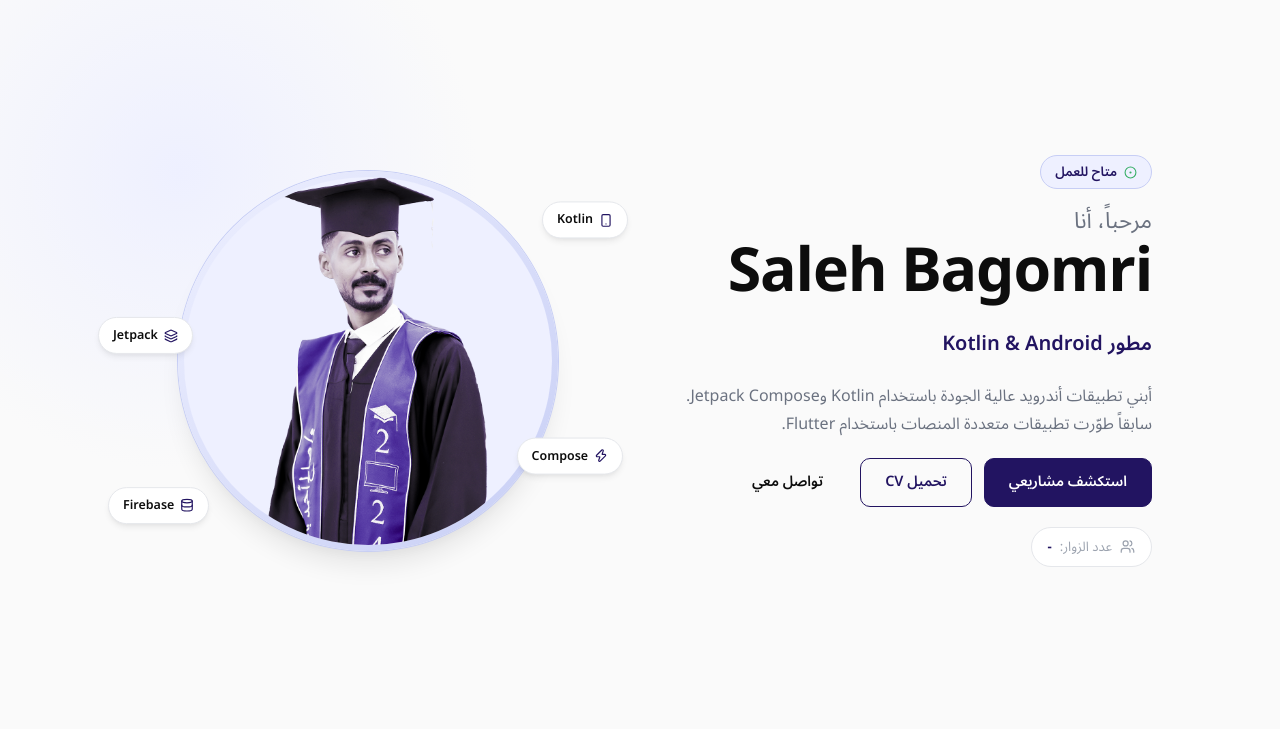
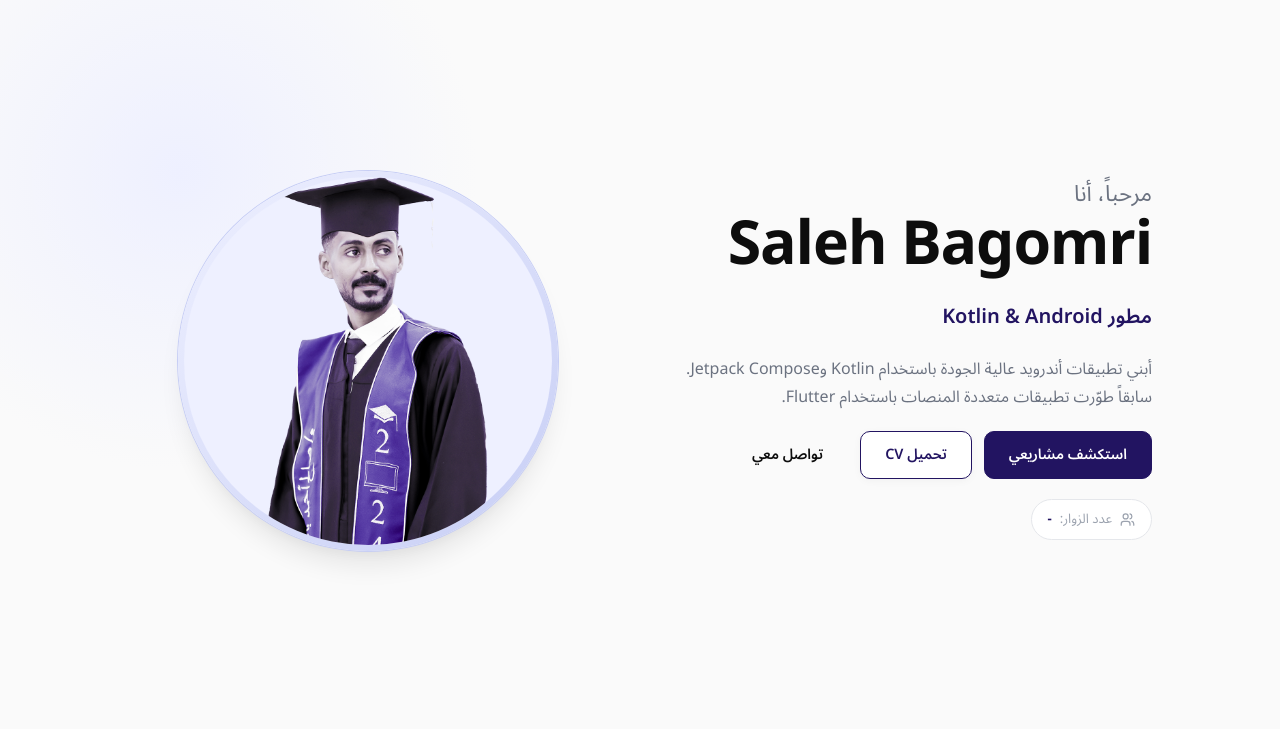
Before and after one commit to salehbagomri/bagomri_portfolio, a website: page index.html in a window 1280 px wide. Shown: the part 71-800 px from the top of the page. Drawn offline with nearby package versions, Linux system fonts and the light colour scheme; no server answers.

Commit message:
fix(ui): refine CV button hover contrast, remove available badge, and remove floating tech chips for clean executive look

```diff
--- a/css/main.css
+++ b/css/main.css
@@ -191,31 +191,44 @@ p { color: var(--text-muted); line-height: 1.8; }
   transform: translateY(-1px);
 }
 
-/* CV download button */
+/* CV download button — clean, high-contrast, professional */
 .btn-cv {
-  background: transparent;
-  color: var(--brand);
-  border-color: var(--brand);
-  position: relative;
-  overflow: hidden;
-}
-.btn-cv::before {
-  content: '';
-  position: absolute;
-  inset: 0;
-  background: linear-gradient(135deg, var(--brand) 0%, var(--brand-hover) 100%);
-  opacity: 0;
-  transition: opacity var(--transition);
-  z-index: 0;
-}
-.btn-cv > * { position: relative; z-index: 1; }
+  background: var(--surface, #ffffff);
+  color: var(--brand);
+  border: 1.5px solid var(--brand);
+  font-weight: 600;
+  box-shadow: 0 2px 8px rgba(0, 0, 0, 0.04);
+}
+.btn-cv i,
+.btn-cv span,
+.btn-cv svg {
+  color: inherit;
+  stroke: currentColor;
+  transition: color var(--transition), stroke var(--transition);
+}
 .btn-cv:hover {
-  color: #fff;
+  background: var(--brand);
+  color: #ffffff !important;
   border-color: var(--brand);
   transform: translateY(-2px);
-  box-shadow: 0 6px 20px rgba(var(--brand-rgb, 94, 53, 177), 0.35);
-}
-.btn-cv:hover::before { opacity: 1; }
+  box-shadow: 0 6px 20px rgba(94, 53, 177, 0.35);
+}
+.btn-cv:hover i,
+.btn-cv:hover span,
+.btn-cv:hover svg {
+  color: #ffffff !important;
+  stroke: #ffffff !important;
+}
+.btn-cv:active {
+  transform: translateY(0);
+  background: var(--brand-hover);
+  color: #ffffff !important;
+  border-color: var(--brand-hover);
+}
+.btn-cv:focus-visible {
+  outline: 2px solid var(--brand);
+  outline-offset: 2px;
+}
 
 /* Ghost button — subtle text-only style */
 .btn-ghost {
--- a/index.html
+++ b/index.html
@@ -110,10 +110,6 @@
 
           <!-- Text -->
           <div class="hero-text" data-aos="fade-up">
-            <span class="available-badge">
-              <i data-lucide="circle-dot"></i>
-              <span data-ar="متاح للعمل" data-en="Available for work">متاح للعمل</span>
-            </span>
             <h1 class="hero-title">
               <span class="greeting" data-ar="مرحباً، أنا" data-en="Hello, I'm">مرحباً، أنا</span>
               <span class="full-name">Saleh Bagomri</span>
@@ -128,7 +124,7 @@
               <a href="#portfolio" class="btn btn-brand" data-ar="استكشف مشاريعي" data-en="View My Work">استكشف مشاريعي</a>
               <a href="assets/files/saleh-bagomri-cv.pdf"
                  download="Saleh-Bagomri-CV.pdf"
-                 class="btn btn-outline btn-cv"
+                 class="btn btn-cv"
                  id="cvDownloadBtn"
                  data-ar="تحميل CV" data-en="Download CV">
                 <i data-lucide="file-down"></i>
@@ -148,11 +144,6 @@
             <div class="profile-ring">
               <img src="assets/images/profile.png" alt="Saleh Bagomri" class="profile-photo">
             </div>
-            <!-- Floating tech chips around image -->
-            <div class="tech-chip chip-1"><i data-lucide="smartphone"></i> Kotlin</div>
-            <div class="tech-chip chip-2"><i data-lucide="layers"></i> Jetpack</div>
-            <div class="tech-chip chip-3"><i data-lucide="zap"></i> Compose</div>
-            <div class="tech-chip chip-4"><i data-lucide="database"></i> Firebase</div>
           </div>
 
         </div>
```
